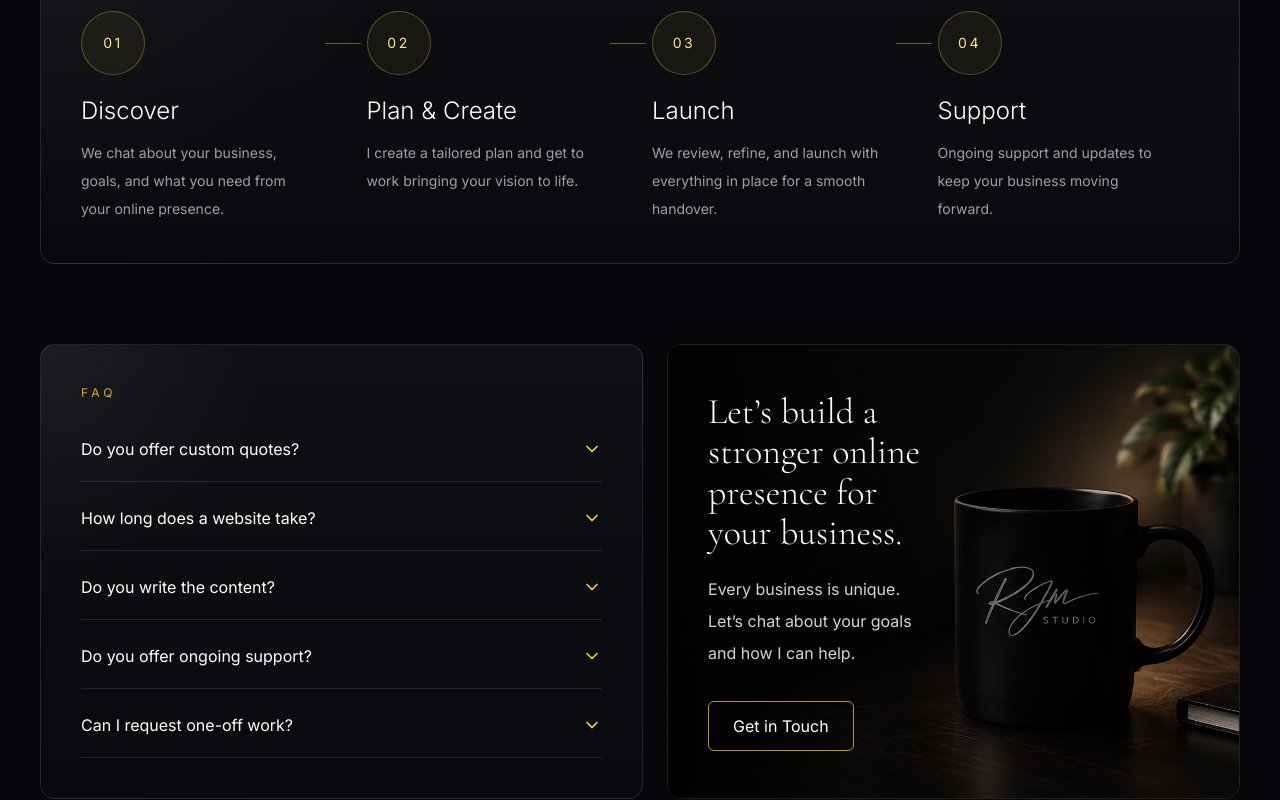
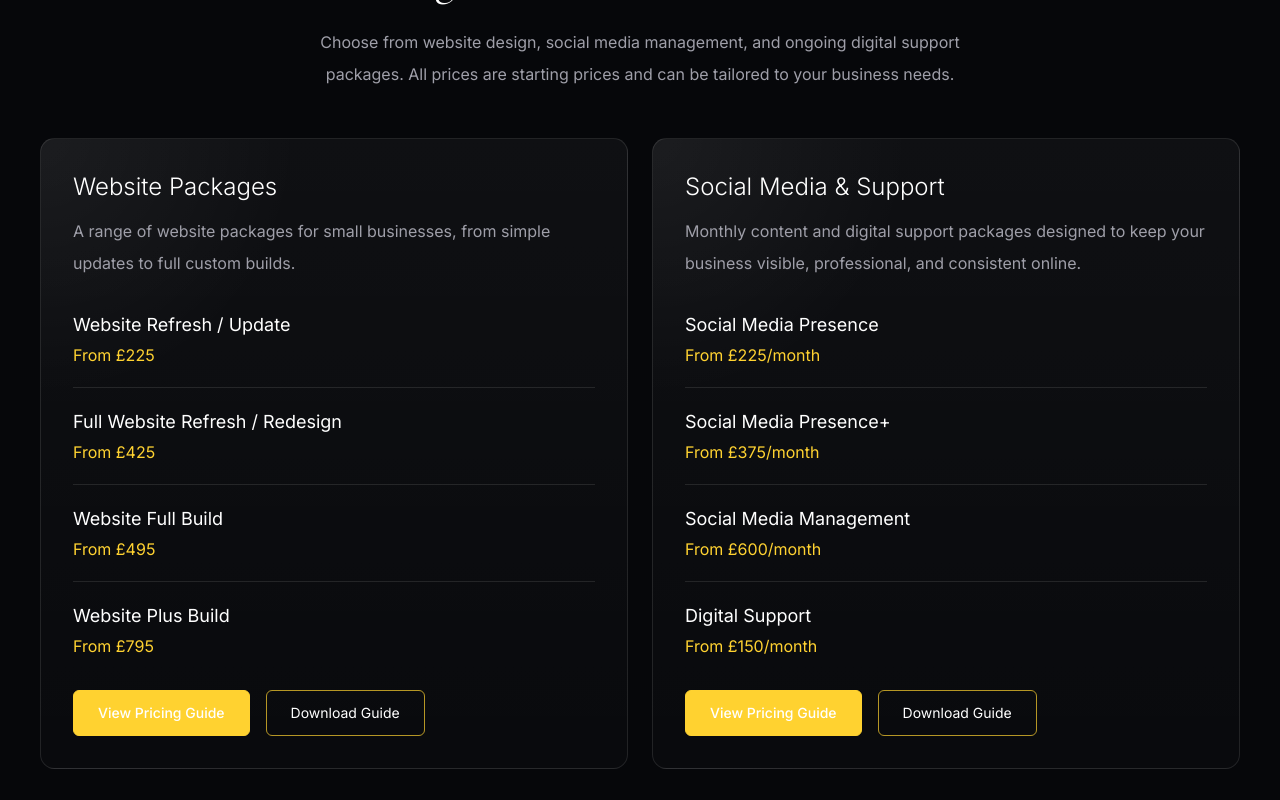
Before and after one commit to Hugo0089/rjm-studio, a React (Vite) app: page /services in a window 1280 px wide. Shown: the part 2660-3460 px from the top of the page. Built offline with nearby package versions, Linux system fonts and the light colour scheme.

Commit message:
Added Services Package

```diff
--- a/src/components/ServicesPage.tsx
+++ b/src/components/ServicesPage.tsx
@@ -453,6 +453,135 @@ export default function RJMStudioServicesPage() {
           </div>
         </section>
 
+        <section className="py-16">
+          <div className="text-center">
+            <SectionLabel>Packages & Pricing</SectionLabel>
+            <h2 className="heading-display mx-auto max-w-4xl text-4xl font-light leading-tight text-white md:text-5xl">
+              Clear packages designed to help your business grow with
+              confidence.
+            </h2>
+            <p className="mx-auto mt-5 max-w-2xl text-base leading-8 text-zinc-400">
+              Choose from website design, social media management, and ongoing
+              digital support packages. All prices are starting prices and can
+              be tailored to your business needs.
+            </p>
+          </div>
+
+          <div className="mt-12 grid gap-6 lg:grid-cols-2">
+            <PremiumCard className="p-8">
+              <div className="text-2xl font-light text-white">
+                Website Packages
+              </div>
+              <p className="mt-3 text-base leading-8 text-zinc-400">
+                A range of website packages for small businesses, from simple
+                updates to full custom builds.
+              </p>
+
+              <div className="mt-8 space-y-5">
+                <div className="border-b border-white/10 pb-5">
+                  <div className="text-lg text-white">
+                    Website Refresh / Update
+                  </div>
+                  <div className="mt-1 text-amber-300">From £225</div>
+                </div>
+
+                <div className="border-b border-white/10 pb-5">
+                  <div className="text-lg text-white">
+                    Full Website Refresh / Redesign
+                  </div>
+                  <div className="mt-1 text-amber-300">From £425</div>
+                </div>
+
+                <div className="border-b border-white/10 pb-5">
+                  <div className="text-lg text-white">Website Full Build</div>
+                  <div className="mt-1 text-amber-300">From £495</div>
+                </div>
+
+                <div>
+                  <div className="text-lg text-white">Website Plus Build</div>
+                  <div className="mt-1 text-amber-300">From £795</div>
+                </div>
+              </div>
+
+              <div className="mt-8 flex flex-wrap gap-4">
+                <a
+                  href="/images/website-packages-guide.png"
+                  target="_blank"
+                  rel="noreferrer"
+                  className="inline-flex rounded-md border border-amber-300 bg-amber-300 px-6 py-3 text-sm font-medium text-black transition hover:bg-amber-200"
+                >
+                  View Pricing Guide
+                </a>
+
+                <a
+                  href="/images/website-packages-guide.png"
+                  download
+                  className="inline-flex rounded-md border border-amber-300/70 px-6 py-3 text-sm text-white transition hover:bg-white/5"
+                >
+                  Download Guide
+                </a>
+              </div>
+            </PremiumCard>
+
+            <PremiumCard className="p-8">
+              <div className="text-2xl font-light text-white">
+                Social Media & Support
+              </div>
+              <p className="mt-3 text-base leading-8 text-zinc-400">
+                Monthly content and digital support packages designed to keep
+                your business visible, professional, and consistent online.
+              </p>
+
+              <div className="mt-8 space-y-5">
+                <div className="border-b border-white/10 pb-5">
+                  <div className="text-lg text-white">
+                    Social Media Presence
+                  </div>
+                  <div className="mt-1 text-amber-300">From £225/month</div>
+                </div>
+
+                <div className="border-b border-white/10 pb-5">
+                  <div className="text-lg text-white">
+                    Social Media Presence+
+                  </div>
+                  <div className="mt-1 text-amber-300">From £375/month</div>
+                </div>
+
+                <div className="border-b border-white/10 pb-5">
+                  <div className="text-lg text-white">
+                    Social Media Management
+                  </div>
+                  <div className="mt-1 text-amber-300">From £600/month</div>
+                </div>
+
+                <div>
+                  <div className="text-lg text-white">Digital Support</div>
+                  <div className="mt-1 text-amber-300">From £150/month</div>
+                </div>
+              </div>
+
+              <div className="mt-8 flex flex-wrap gap-4">
+                <a
+                  href="/images/social-media-support-packages-guide.png"
+                  target="_blank"
+                  rel="noreferrer"
+                  className="inline-flex rounded-md border border-amber-300 bg-amber-300 px-6 py-3 text-sm font-medium text-black transition hover:bg-amber-200"
+                >
+                  View Pricing Guide
+                </a>
+
+                <a
+                  href="/images/social-media-support-packages-guide.png"
+                  download
+                  className="inline-flex rounded-md border border-amber-300/70 px-6 py-3 text-sm text-white transition hover:bg-white/5"
+                >
+                  Download Guide
+                </a>
+              </div>
+            </PremiumCard>
+          </div>
+        </section>
+
         <section className="py-12">
           <PremiumCard className="p-8 md:p-10">
             <div className="text-center">
```
Also changed, not shown: public/images/social-media-support-packages-guide.png (added), public/images/website-packages-guide.png (added).
